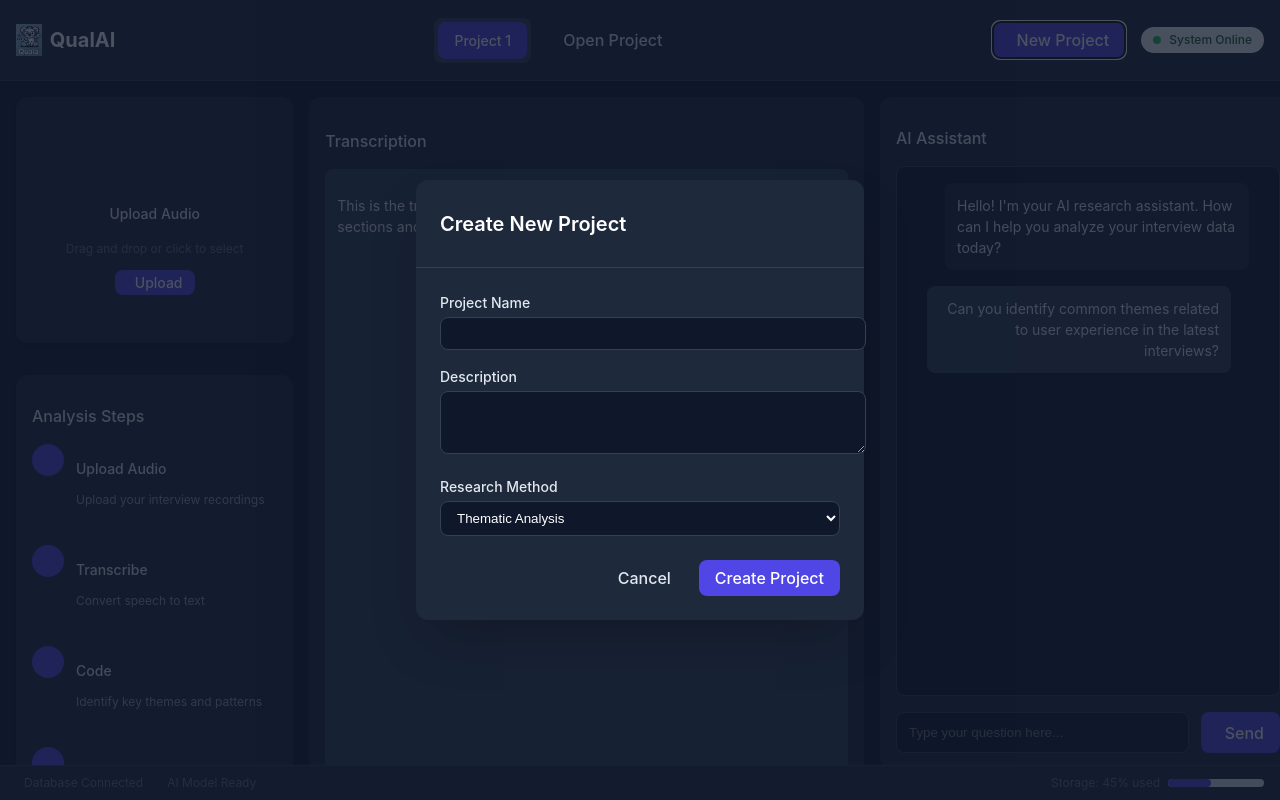
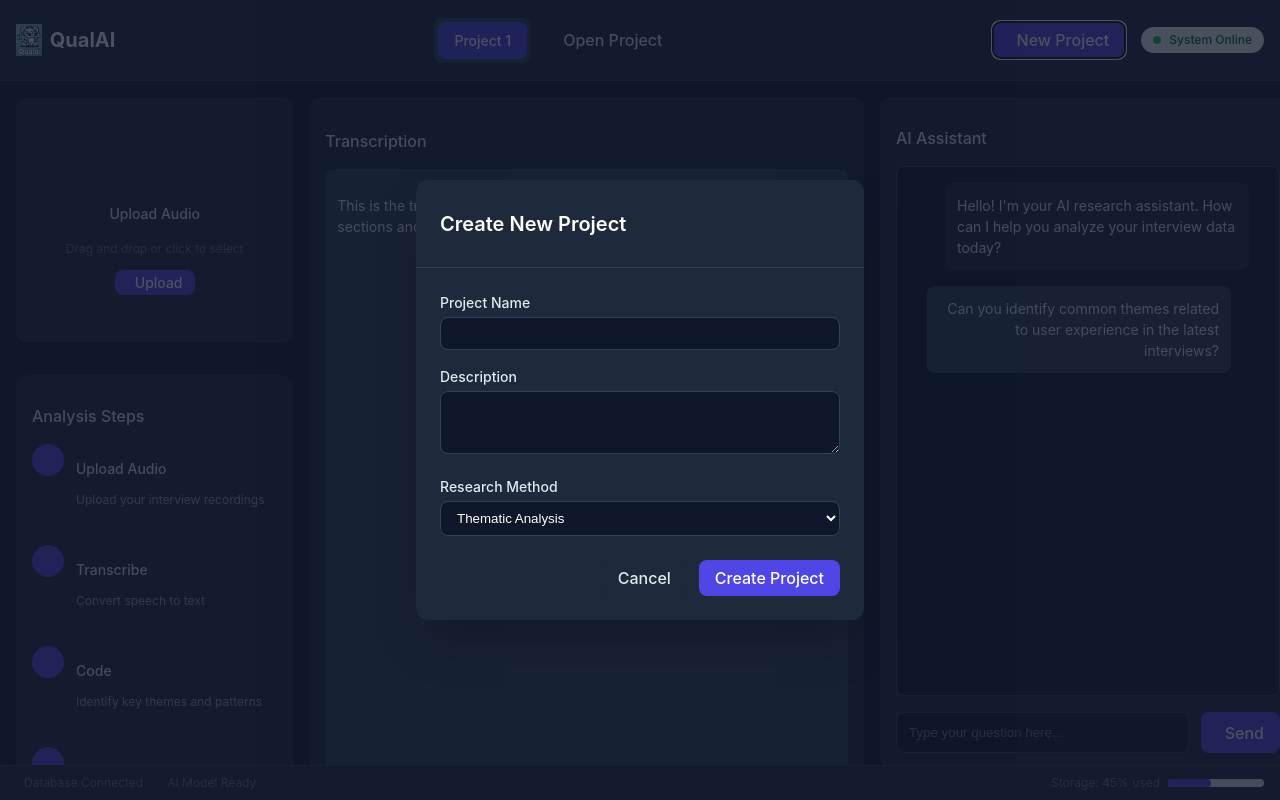
Before and after one commit to Monash-FIT3170/2025W2-QualAI, a React (Vite) app in the folder client/: page / in a window 1280 px wide. Both pictures are taken after a click on the button "New Project". Shown: the top 800 px of the page. Built offline with nearby package versions, Linux system fonts and the light colour scheme.

Commit message:
Fixed alignment for new project modal

```diff
--- a/client/src/assets/styles/Modal.css
+++ b/client/src/assets/styles/Modal.css
@@ -82,3 +82,7 @@
     gap: 0.75rem;
     margin-top: 1.5rem;
   }
+
+  .modal-content, .modal-form, .form-group input, .form-group textarea, .form-group select {
+    box-sizing: border-box;
+  }
```
